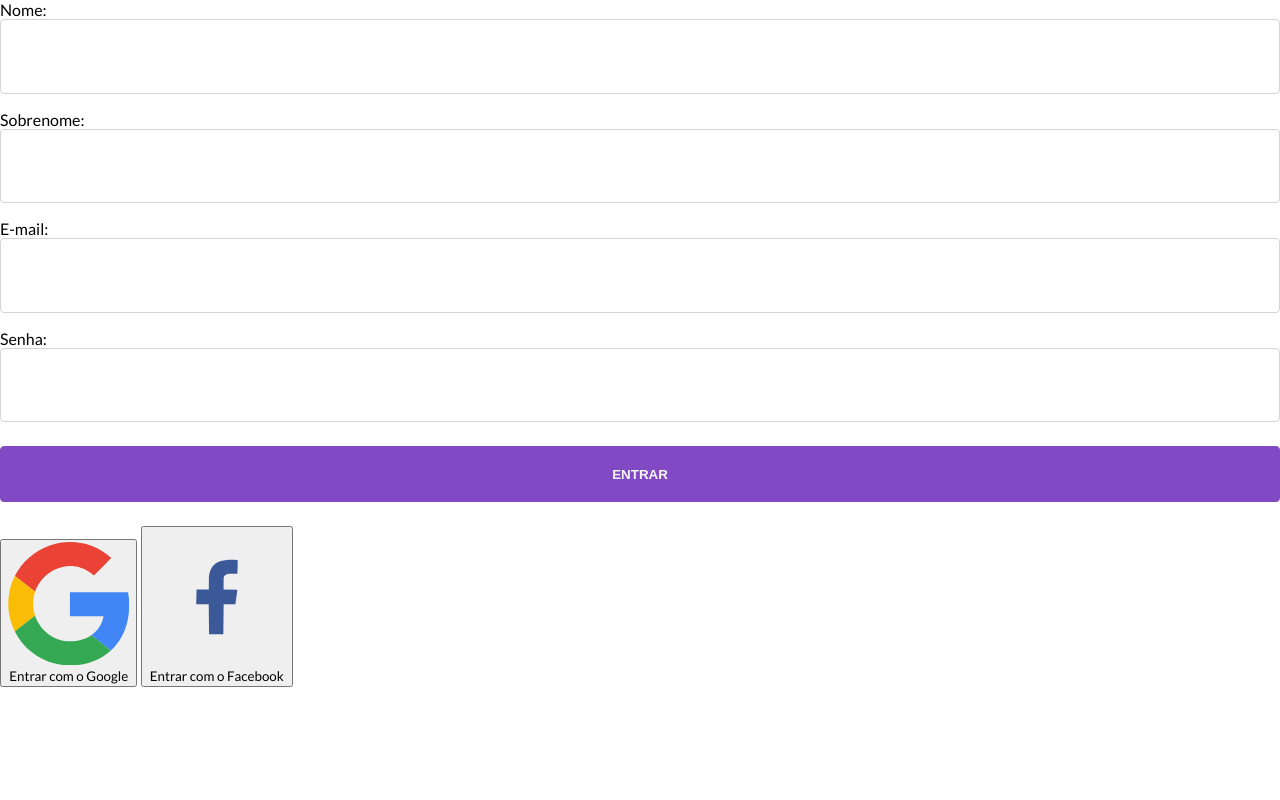
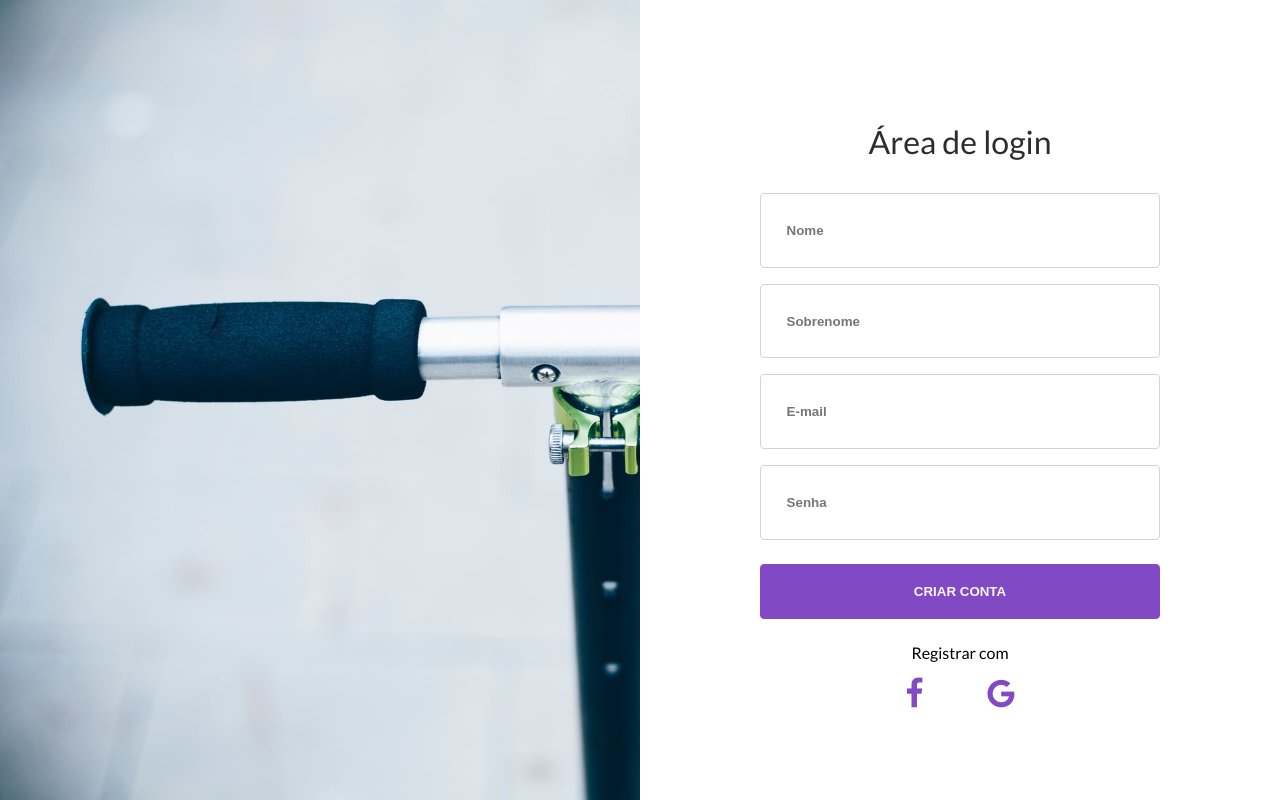
Before and after one commit to matheusvassoler/Herke, a plain HTML site: page public/register.html in a window 1280 px wide. Drawn offline with Linux system fonts and the light colour scheme.

Commit message:
Update register page

```diff
--- a/public/css/login.css
+++ b/public/css/login.css
@@ -159,7 +159,7 @@ form > h3 {
     -webkit-animation: colorAnimate 30s;
     animation-iteration-count: infinite;
     -webkit-iteration-count: infinite;
-    background: url('../images/close-up-handlebar-scooter-1731751.jpg');
+    background: url('../images/close-up-handlebar-scooter.jpg');
     background-size: cover;
 }
 
--- a/public/register.html
+++ b/public/register.html
@@ -1,48 +1,39 @@
 <!DOCTYPE html>
-<html>
+<html lang="en" >
     <head>
-    <meta charset="utf-8">
-    <title>Herk</title>
+    <meta charset="UTF-8">
+    <title>Responsive Login Page - CSS Grid Flexbox with Animated Background Color</title>
+    <meta charset="UTF-8">
+        <meta name="viewport" content="width=device-width, initial-scale=1.0">
+        <meta http-equiv="X-UA-Compatible" content="ie=edge">
+        <title>CSS Flexbox Grid Login Page</title>
+
+        <!--Font Awesome 4.7.0 CDN -->
+        <link rel="stylesheet" type="text/css" href="https://cdnjs.cloudflare.com/ajax/libs/font-awesome/4.7.0/css/font-awesome.min.css">
+
         <link rel="stylesheet" type="text/css" href="css/login.css">
+        <link rel="stylesheet" href="css/login.css">
         <link href="https://fonts.googleapis.com/css?family=Lato:300,400,700&display=swap" rel="stylesheet">
     </head>
     <body>
-    <div class="site">
-        <div class="login-form">
+        <div class="wrapper">
+            <div class="sct brand">
+            </div>
+            <div class="sct login">
                 <form>
-                <div class="input name-input">
-                    <label for="login">Nome:</label>
-                    <input type="text" />
-                </div>
-                <div class="input last-input">
-                    <label for="login">Sobrenome:</label>
-                    <input type="text" />
-                </div>
-                <div class="input login-input">
-                    <label for="login">E-mail:</label>
-                    <input type="text" />
-                </div>
-                <div class="input password-input">
-                    <label for="login">Senha:</label>
-                    <input type="password" />
-                </div>
-                <div class="input submit-input">
-                    <input type="submit" value="Entrar" />
+                    <h3>Área de login</h3>
+                    <input type="text" name="name" placeholder="Nome">
+                    <input type="text" name="lastName" placeholder="Sobrenome">
+                    <input type="email" name="email" placeholder="E-mail">
+                    <input type="password" name="password" placeholder="Senha">
+                    <input type="submit" name="send" value="Criar conta">
+                    <p class="text-center">Registrar com<br></p>
+                    <div class="social-sign">
+                        <a href="#"><i class="fa fa-facebook-f" aria-hidden="true"></i></a>
+                        <a href="#"><i class="fa fa-google" aria-hidden="true"></i></a>
                     </div>
                 </form>
-            <button type="button" class="google-button">
-                <span class="google-button__icon">
-                    <svg viewBox="0 0 366 372" xmlns="http://www.w3.org/2000/svg"><path d="M125.9 10.2c40.2-13.9 85.3-13.6 125.3 1.1 22.2 8.2 42.5 21 59.9 37.1-5.8 6.3-12.1 12.2-18.1 18.3l-34.2 34.2c-11.3-10.8-25.1-19-40.1-23.6-17.6-5.3-36.6-6.1-54.6-2.2-21 4.5-40.5 15.5-55.6 30.9-12.2 12.3-21.4 27.5-27 43.9-20.3-15.8-40.6-31.5-61-47.3 21.5-43 60.1-76.9 105.4-92.4z" id="Shape" fill="#EA4335"/><path d="M20.6 102.4c20.3 15.8 40.6 31.5 61 47.3-8 23.3-8 49.2 0 72.4-20.3 15.8-40.6 31.6-60.9 47.3C1.9 232.7-3.8 189.6 4.4 149.2c3.3-16.2 8.7-32 16.2-46.8z" id="Shape" fill="#FBBC05"/><path d="M361.7 151.1c5.8 32.7 4.5 66.8-4.7 98.8-8.5 29.3-24.6 56.5-47.1 77.2l-59.1-45.9c19.5-13.1 33.3-34.3 37.2-57.5H186.6c.1-24.2.1-48.4.1-72.6h175z" id="Shape" fill="#4285F4"/><path d="M81.4 222.2c7.8 22.9 22.8 43.2 42.6 57.1 12.4 8.7 26.6 14.9 41.4 17.9 14.6 3 29.7 2.6 44.4.1 14.6-2.6 28.7-7.9 41-16.2l59.1 45.9c-21.3 19.7-48 33.1-76.2 39.6-31.2 7.1-64.2 7.3-95.2-1-24.6-6.5-47.7-18.2-67.6-34.1-20.9-16.6-38.3-38-50.4-62 20.3-15.7 40.6-31.5 60.9-47.3z" fill="#34A853"/></svg>
-                </span>
-                <span class="google-button__text">Entrar com o Google</span>
-            </button>
-            <button type="button" class="google-button">
-                <span class="google-button__icon">
-                    <img src="images/iconfinder_Popular_Social_Media-01_2329269.svg" class="facebook">
-                </span>
-                <span class="google-button__text">Entrar com o Facebook</span>
-            </button>
-        </div>
-    </div>
+            </div> <!--end login-->
+        </div> <!--end wrapper-->
     </body>
 </html>
```
Also changed, not shown: public/images/close-up-handlebar-scooter.jpg (added). Lines whose indentation alone changed are shown as unchanged.
